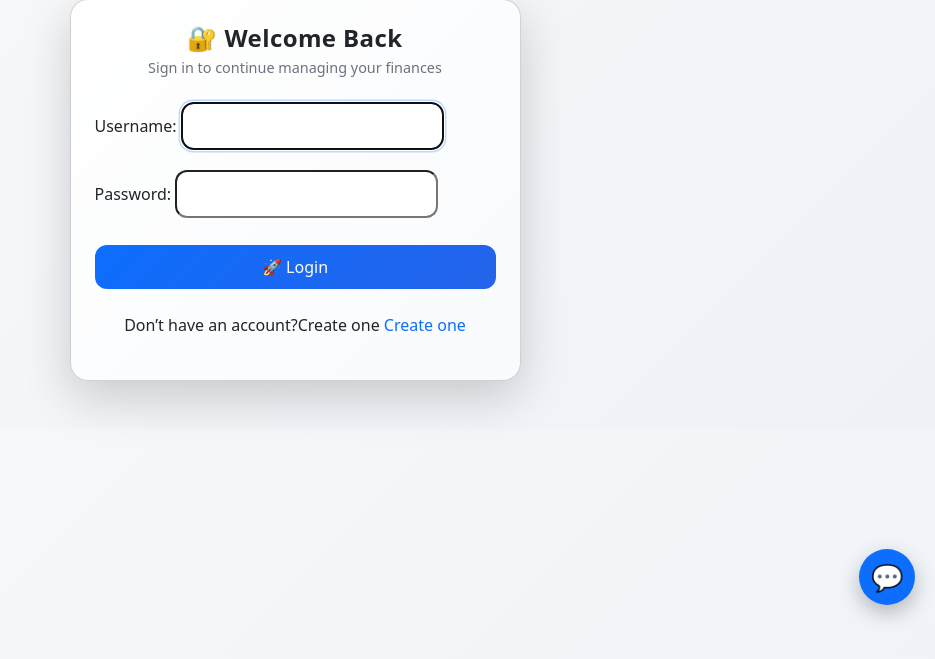
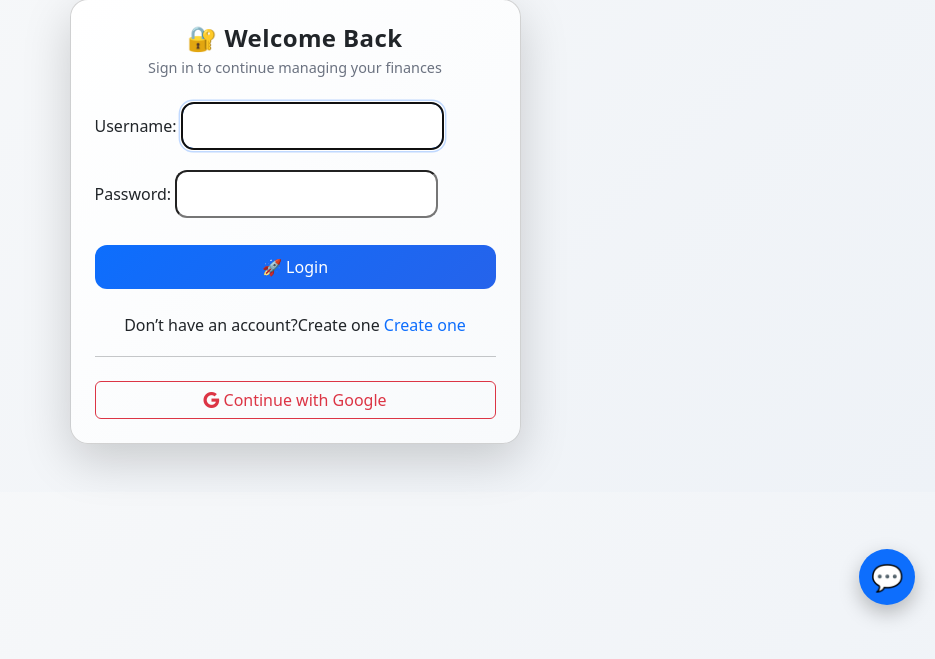
Before and after one commit to KIRUBAKARAN83/ai_finance_tracking, a Django app: page /accounts/login/ in a window 1280 px wide. Shown: the part 105-764 px from the top of the page, without its empty margins (345-1280 px from the left). Run offline with Django 5.2, Linux system fonts and the light colour scheme.

Commit message:
Update login.html

```diff
--- a/templates/registration/login.html
+++ b/templates/registration/login.html
@@ -112,7 +112,12 @@
 
           <a href="{% url 'accounts:register' %}">Create one</a>
         </p>
+        <hr>
 
+        <a href="{% url 'socialaccount_login' 'google' %}"
+         class="btn btn-outline-danger w-100 mt-2">
+          <i class="bi bi-google"></i> Continue with Google
+         </a>
       </div>
     </div>
 
```
